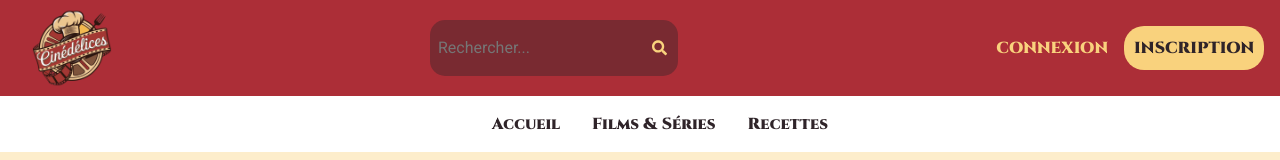
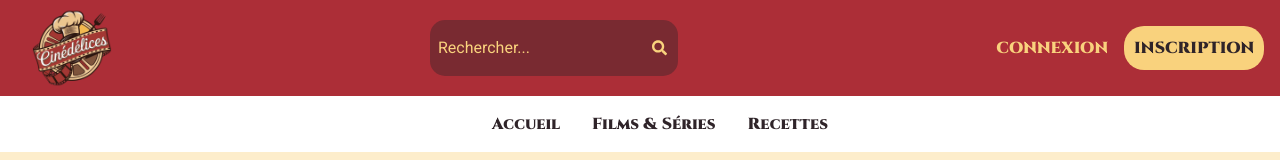
Before and after one commit to Leila-tabti/Cinedelices-front, a React (Vite) app in the folder CineDelice-front/: page / in a window 1280 px wide. Shown: the top 160 px of the page. Built offline with nearby package versions, Linux system fonts and the light colour scheme.

Commit message:
change on input focus

```diff
--- a/CineDelice-front/src/components/App/Header/HeaderForm.scss
+++ b/CineDelice-front/src/components/App/Header/HeaderForm.scss
@@ -23,6 +23,12 @@
 input::placeholder {
   font-family: f.$font-roboto;
   text-align: left;
+  color: v.$color-yellow;
+}
+
+input:focus {
+    color: v.$color-yellow;
+    font-family: f.$font-roboto;
 }
 
 .btn-search {
```
